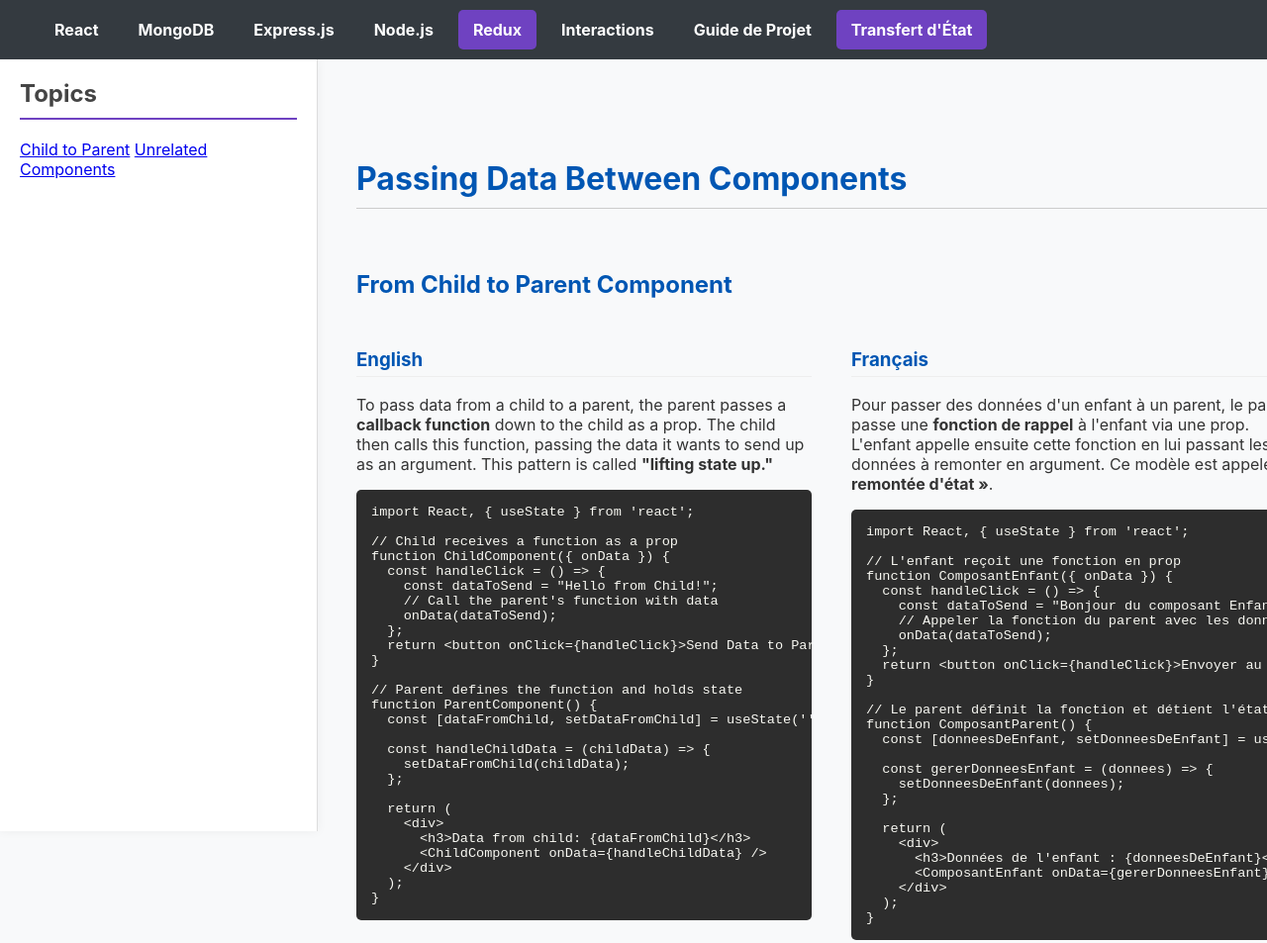
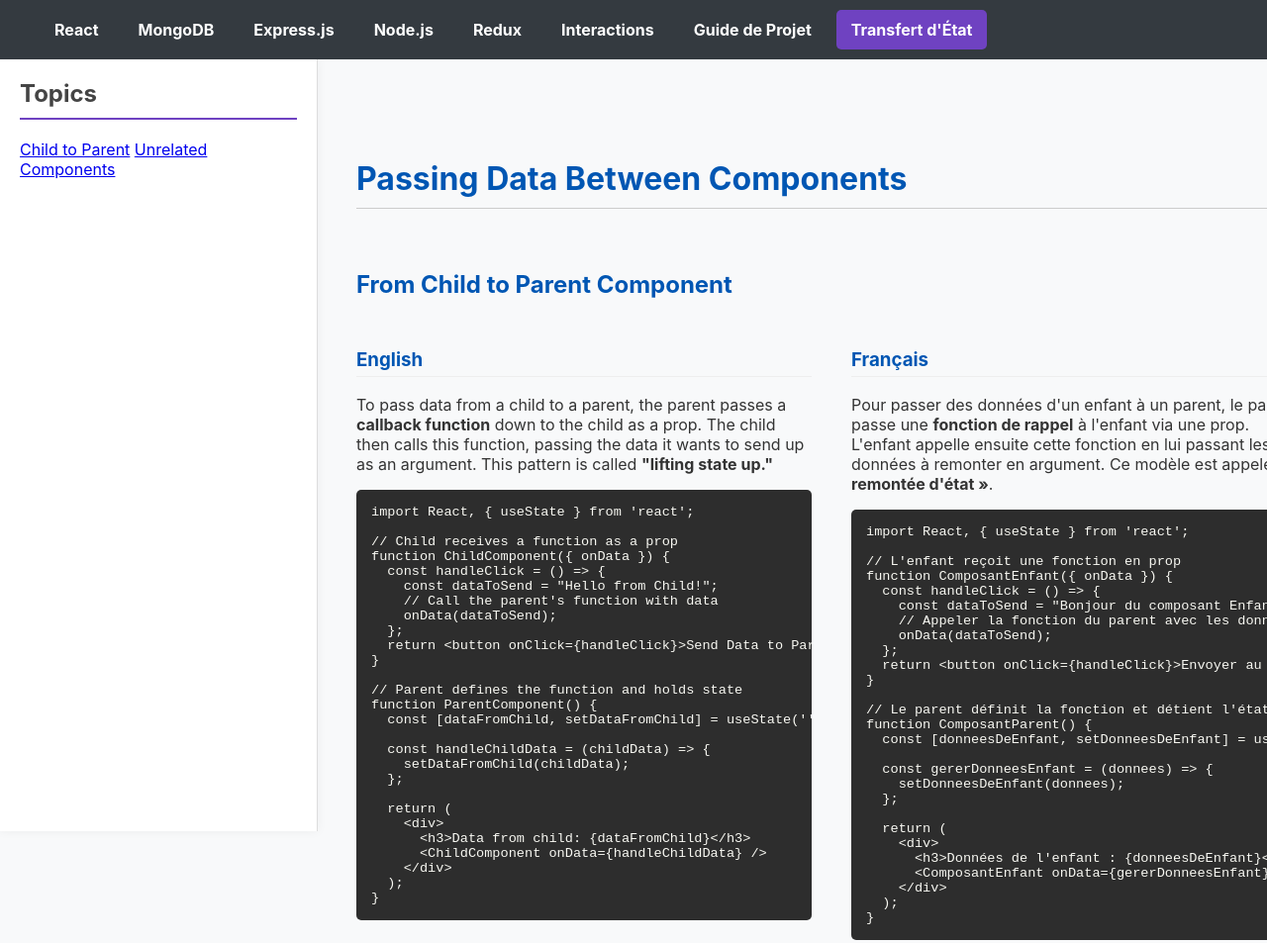
Before and after one commit to Rammoun/MERN-simple-french, a plain HTML site: page state-transfer.html in a window 1280 px wide. Shown: the top 953 px of the page at 99% size. Drawn offline with Linux system fonts and the light colour scheme.

Commit message:
Update state-transfer.html

```diff
--- a/state-transfer.html
+++ b/state-transfer.html
@@ -18,7 +18,7 @@
         <a href="mongodb.html">MongoDB</a>
         <a href="express.html">Express.js</a>
         <a href="node.html">Node.js</a>
-        <a href="redux.html" class="active">Redux</a>
+        <a href="redux.html">Redux</a>
         <a href="mern-interactions.html">Interactions</a>
         <a href="mern-project-guide.html">Guide de Projet</a>
         <a href="state-transfer.html" class="active">Transfert d'État</a>
```
